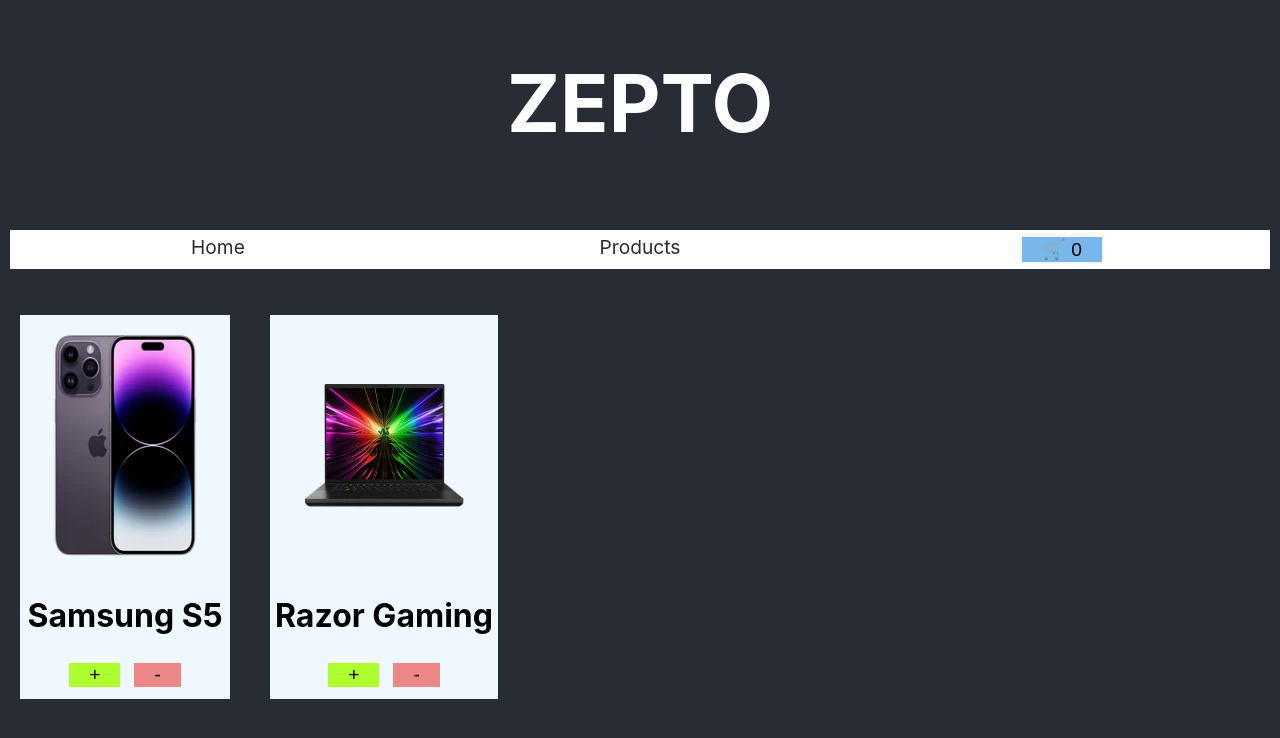
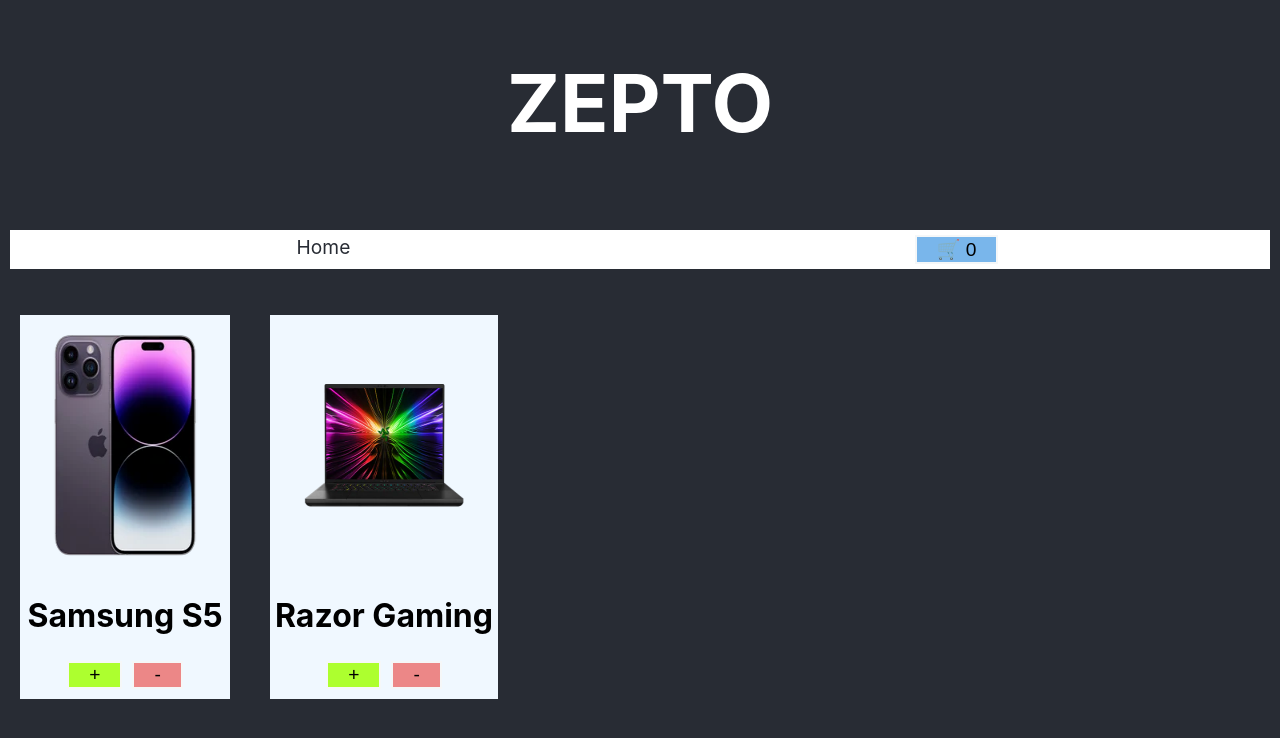
Before and after one commit to AMLENDU562/E-Commerce-Website, a React (Create React App) app in the folder fronted-app/: page / in a window 1280 px wide. Shown: the top 738 px of the page. Built offline with nearby package versions, Linux system fonts and the light colour scheme.

Commit message:
added add to cart and router

```diff
--- a/fronted-app/src/App.js
+++ b/fronted-app/src/App.js
@@ -1,17 +1,18 @@
 import './App.css';
 import Product from './pages/Product';
 import Home from './pages/Home'
-import { BrowserRouter, Routes, Route } from "react-router-dom";
+import Cart from './pages/Cart'
+import { BrowserRouter, Routes, Route} from "react-router-dom";
 
 function App() {
 
   return (
     <BrowserRouter>
       <Routes>
-        <Route path="/" element={<Home />}>
-          <Route path="products" element={<Product />} />
+        <Route path="/" element={<Home/>}/>
+          <Route path="products" element={<Product/>} />
+          <Route path="/cart" element={<Cart/>} />
 
-        </Route>
       </Routes>
     </BrowserRouter>
   );
--- /dev/null
+++ b/fronted-app/src/pages/Cart.jsx
@@ -0,0 +1,20 @@
+import React from 'react';
+import products from './products'
+
+export default function Cart() {
+  const localStorageItems = Object.keys(localStorage).map((key) => {
+    return { key: key, value: localStorage.getItem(key) };
+  });
+
+  return (
+    <div>
+      <h1 style={{ fontSize: "3em", color: "white", paddingLeft: "20px" }}>Shopping Cart 🛒</h1>
+      <hr></hr>
+      <ul>
+        {localStorageItems.map((item, index) => (
+          <img src={products[item.key-1].img} alt={products[item.key-1].text}/>
+        ))}
+      </ul>
+    </div>
+  );
+}
--- a/fronted-app/src/pages/Home.jsx
+++ b/fronted-app/src/pages/Home.jsx
@@ -2,10 +2,10 @@
 import Product from './Product';
 import products from './products';
 import { useState, useEffect } from 'react';
-
+import {useNavigate} from 'react-router-dom'
 function Home() {
   const [count, setCount] = useState(localStorage.length);
-
+    const navigate=useNavigate();
   function add(key) {
     localStorage.setItem(key, key);
     setCount(localStorage.length)
@@ -35,11 +35,10 @@
     <div className="App">
       <h1 style={{ color: 'white', fontSize: '5em' }}>ZEPTO</h1>
       <nav>
-        <ul style={{ listStyle: 'none', columnCount: 3, backgroundColor: 'white', padding: '5px' }}>
+        <ul style={{ listStyle: 'none', columnCount: 2, backgroundColor: 'white', padding: '5px' }}>
           <li style={{ cursor: 'pointer' }}><a href="/" style={{textDecoration:"none"}}>Home</a></li>
-          <li style={{ cursor: 'pointer' }}><a href="/products" style={{textDecoration:"none"}}> Products</a></li>
           <li>
-            <button id='addToCart'>
+            <button onClick={()=>navigate('/cart')} id='addToCart'>
             🛒 {count}
             </button>
           </li>
--- a/fronted-app/src/pages/Product.jsx
+++ b/fronted-app/src/pages/Product.jsx
@@ -2,7 +2,6 @@
 import '../App.css'
 export default function Product({ img, text, id , onAdd, onDelete }) {
 
-  // Function to add item to localStorage
 
 
   return (
```
